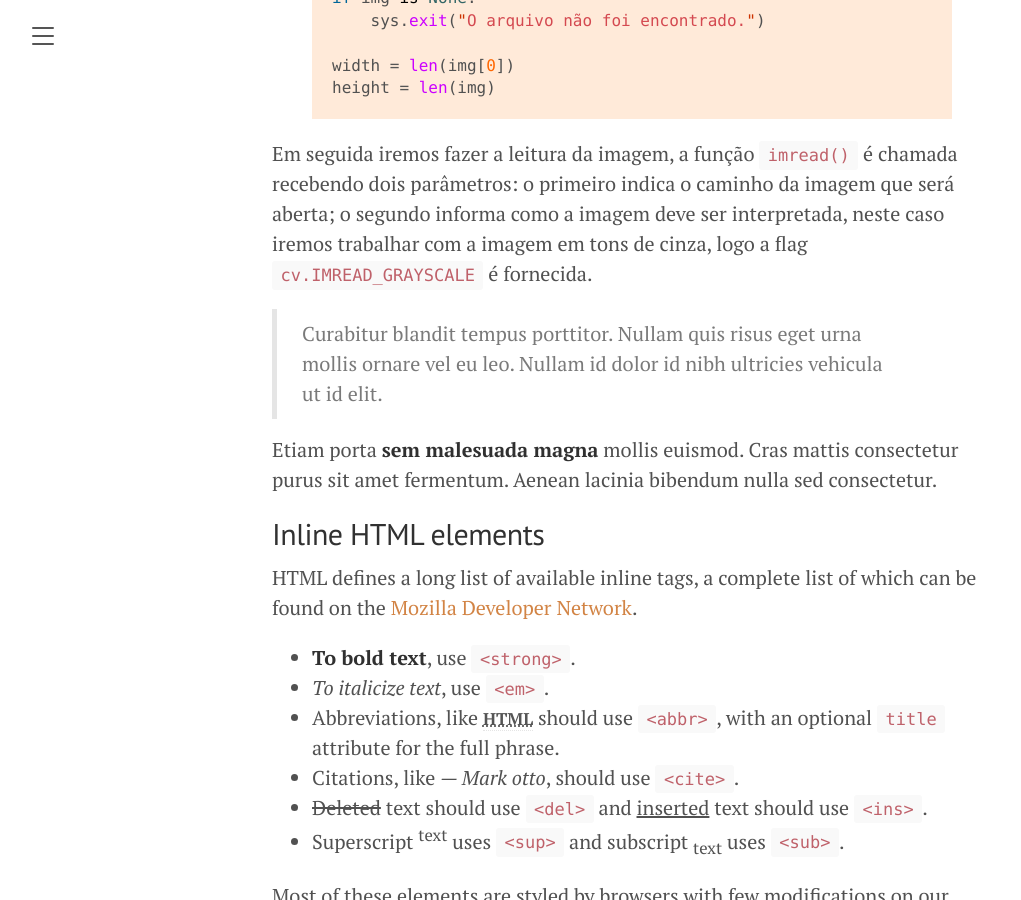
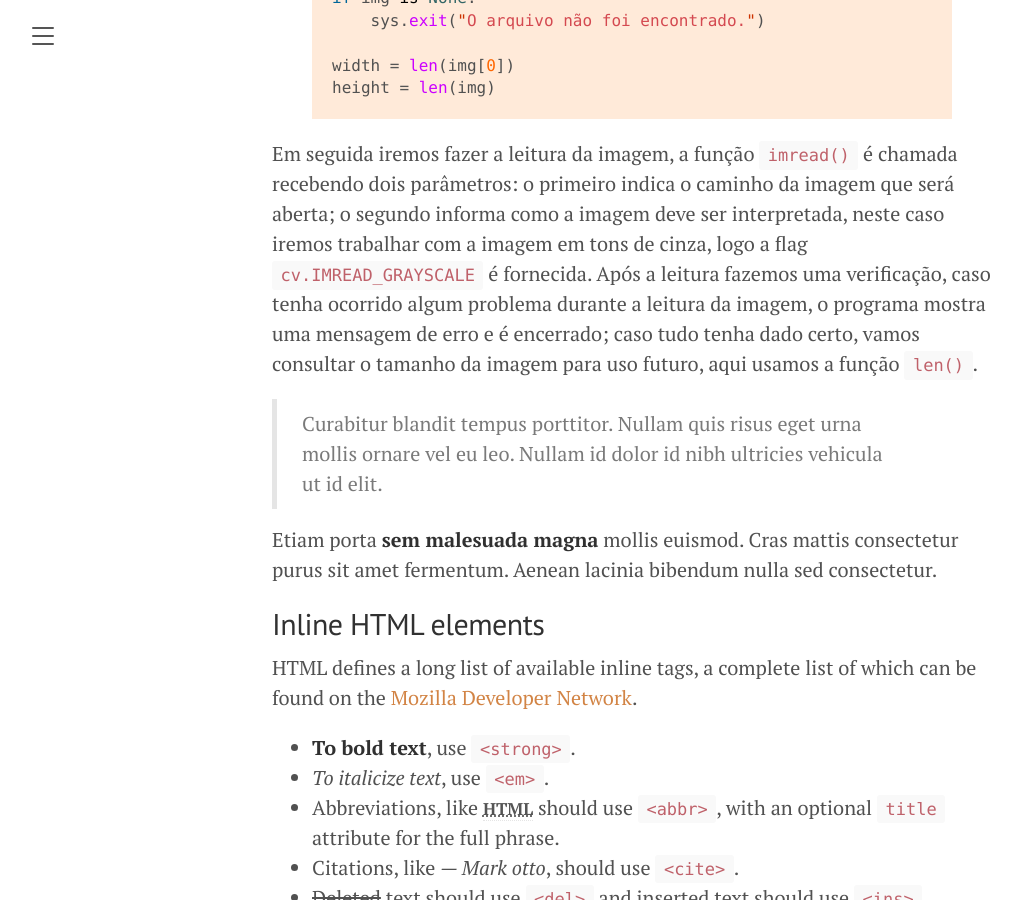
Before and after one commit to lucasamds/lucasamds.github.io, a Jekyll site: the page built from _posts/2021-02-25-manipulando-pixels.md, in a window 1280 px wide and 900 px high, scrolled down 2320 px. Shown: the whole window, without its empty margins (8-1029 px from the left). Built offline with Jekyll 4.4.1, drawn with Linux system fonts in a browser that asks for light colours.

Commit message:
Update 2021-02-25-manipulando-pixels.md

```diff
--- a/_posts/2021-02-25-manipulando-pixels.md
+++ b/_posts/2021-02-25-manipulando-pixels.md
@@ -83,7 +83,7 @@ width = len(img[0])
 height = len(img)
 {% endhighlight %}
 
-Em seguida iremos fazer a leitura da imagem, a função `imread()` é chamada recebendo dois parâmetros: o primeiro indica o caminho da imagem que será aberta; o segundo informa como a imagem deve ser interpretada, neste caso iremos trabalhar com a imagem em tons de cinza, logo a flag `cv.IMREAD_GRAYSCALE` é fornecida.
+Em seguida iremos fazer a leitura da imagem, a função `imread()` é chamada recebendo dois parâmetros: o primeiro indica o caminho da imagem que será aberta; o segundo informa como a imagem deve ser interpretada, neste caso iremos trabalhar com a imagem em tons de cinza, logo a flag `cv.IMREAD_GRAYSCALE` é fornecida. Após a leitura fazemos uma verificação, caso tenha ocorrido algum problema durante a leitura da imagem, o programa mostra uma mensagem de erro e é encerrado; caso tudo tenha dado certo, vamos consultar o tamanho da imagem para uso futuro, aqui usamos a função `len()`.
 > Curabitur blandit tempus porttitor. Nullam quis risus eget urna mollis ornare vel eu leo. Nullam id dolor id nibh ultricies vehicula ut id elit.
 
 
```
